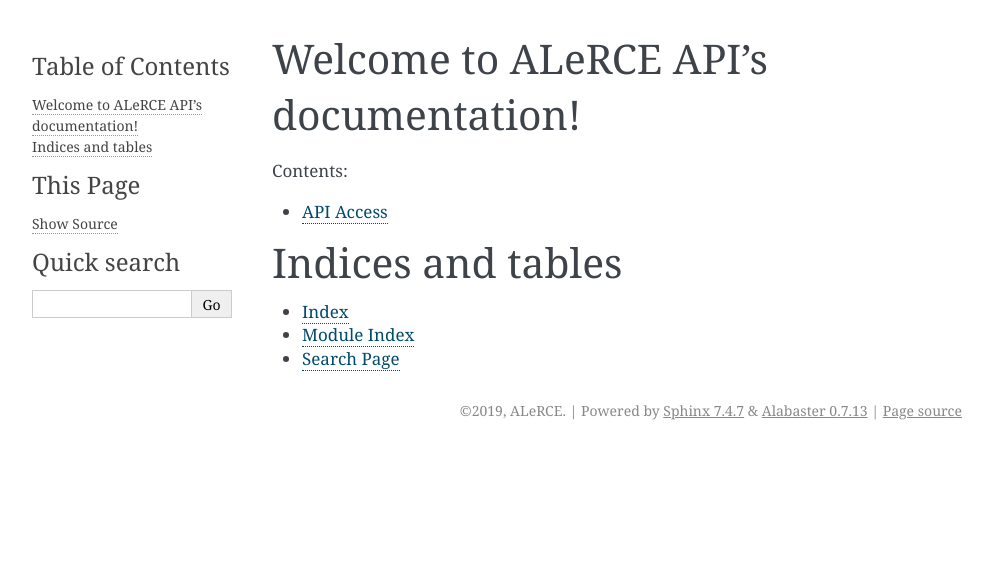
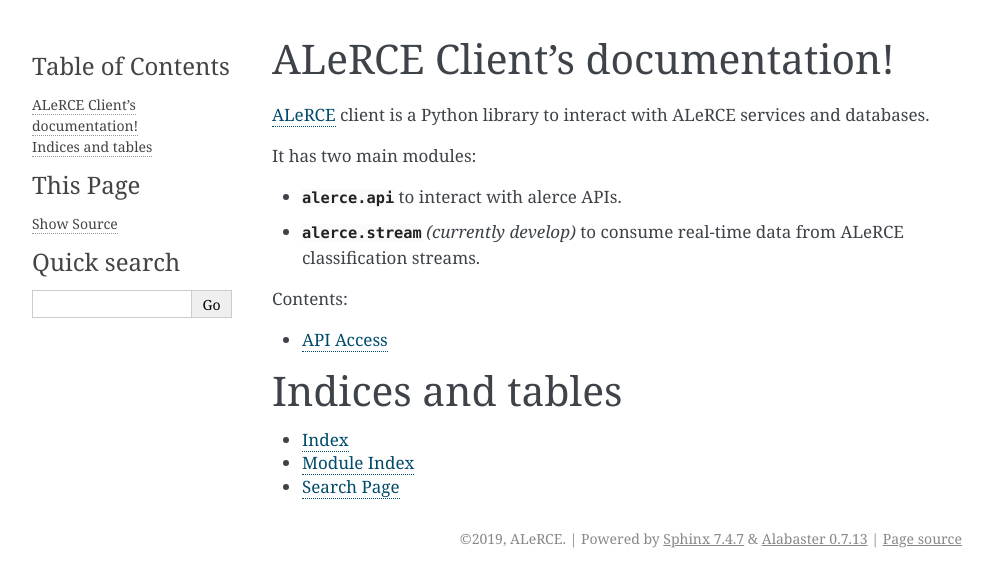
Before and after one commit to alercebroker/alerce_client, a Sphinx documentation site: the page built from doc/source/index.rst, in a window 1280 px wide. Shown: the top 587 px of the page, without its empty margins (148-1141 px from the left). Built offline with Sphinx 7.4.7, drawn with Linux system fonts in a browser that asks for light colours; formulas are drawn with MathJax 3.

Commit message:
Changed index

```diff
--- a/doc/source/index.rst
+++ b/doc/source/index.rst
@@ -3,8 +3,19 @@
    You can adapt this file completely to your liking, but it should at least
    contain the root `toctree` directive.
 
-Welcome to ALeRCE API's documentation!
+ALeRCE Client's documentation!
 ======================================
+
+`ALeRCE <http://alerce.science>`_ client is a Python library to interact with ALeRCE services and databases.
+
+It has two main modules:
+
+- :mod:`alerce.api` to interact with alerce APIs.
+
+.. role:: rubric
+
+- :mod:`alerce.stream` *(currently develop)* to consume real-time data from ALeRCE classification streams.
+
 
 .. toctree::
    :maxdepth: 2
```
Also changed, not shown: 1 other file.
